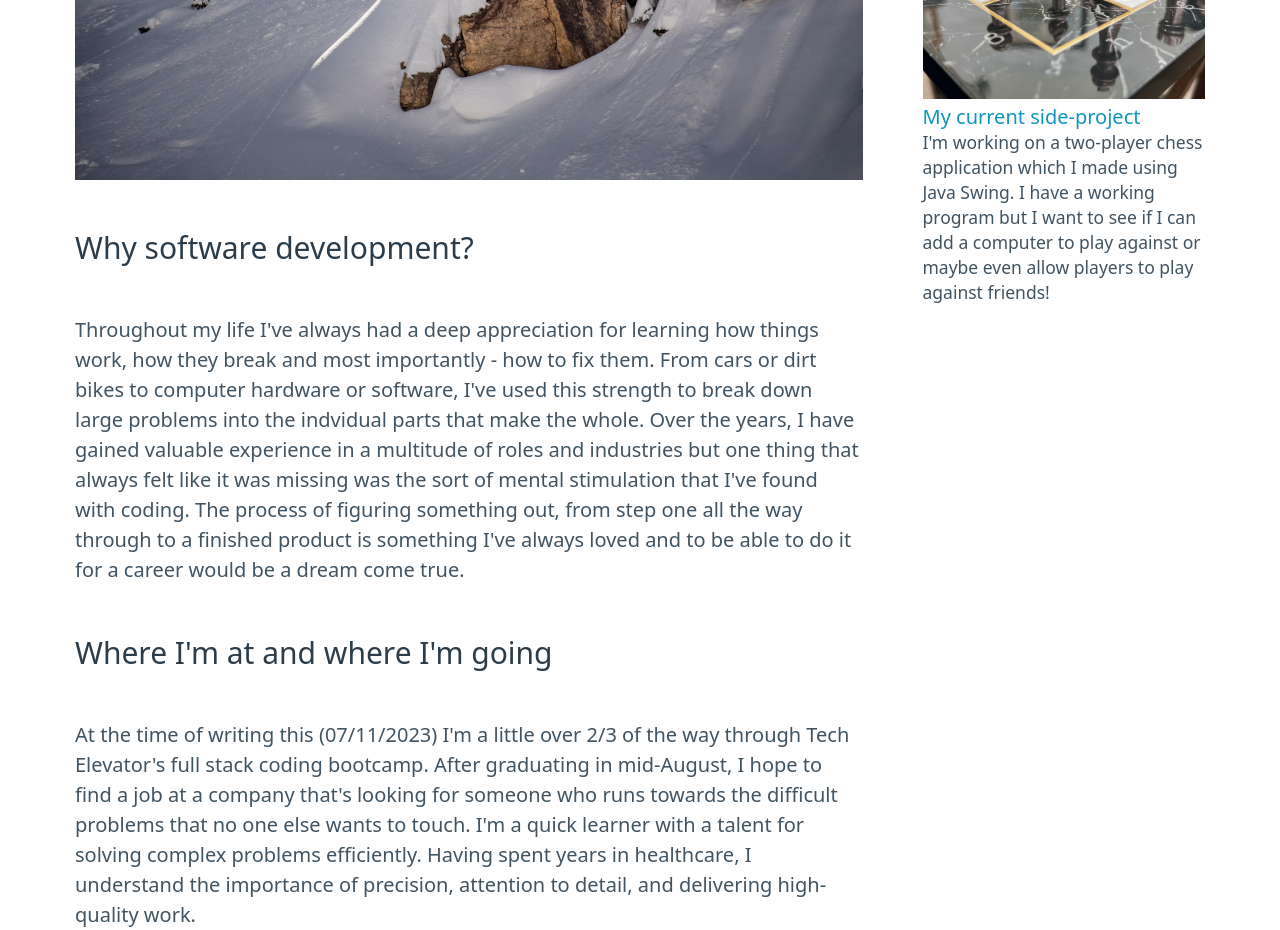
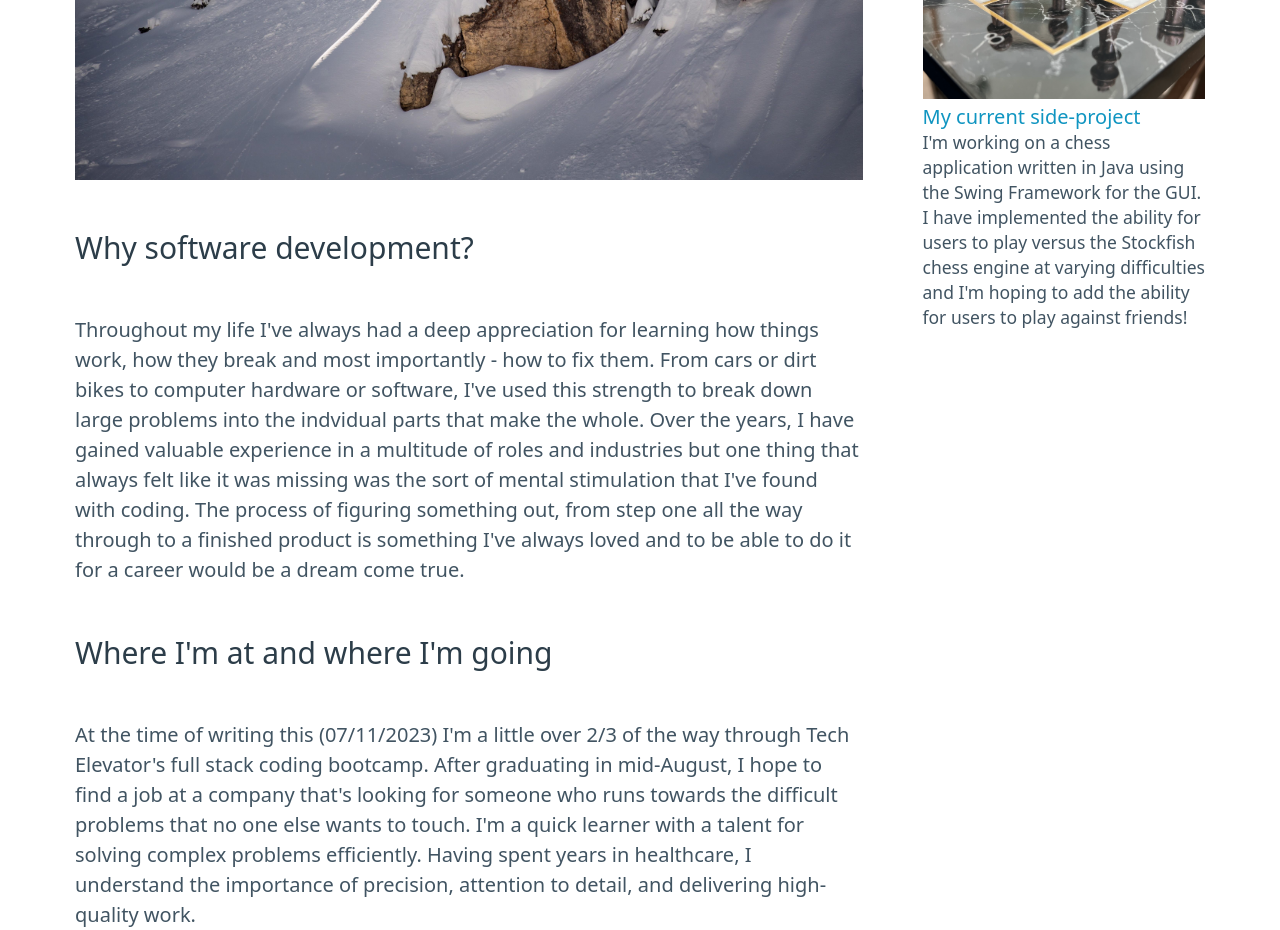
Before and after one commit to MichaelJOHare/michael-j-ohare, a website: page public/index.html in a window 1280 px wide. Shown: the part 1180-2110 px from the top of the page. Drawn offline with Linux system fonts and the light colour scheme.

Commit message:
Changed chess application link to newest repo

```diff
--- a/public/index.html
+++ b/public/index.html
@@ -142,17 +142,18 @@
             ><br />
             <small>Feel free to connect with me!</small>
           </p>
-          <a href="https://github.com/MichaelJOHare/chess-application"
+          <a href="https://github.com/MichaelJOHare/chess-application2.0"
             ><img src="images/chess.png" alt="Chess Picture"
           /></a>
           <p>
-            <a href="https://github.com/MichaelJOHare/chess-application"
+            <a href="https://github.com/MichaelJOHare/chess-application2.0"
               >My current side-project</a
             ><br />
             <small
-              >I'm working on a two-player chess application which I made using
-              Java Swing. I have a working program but I want to see if I can
-              add a computer to play against or maybe even allow players to play
+              >I'm working on a chess application written in Java using the
+              Swing Framework for the GUI. I have implemented the ability for
+              users to play versus the Stockfish chess engine at varying
+              difficulties and I'm hoping to add the ability for users to play
               against friends!
             </small>
           </p>
```
